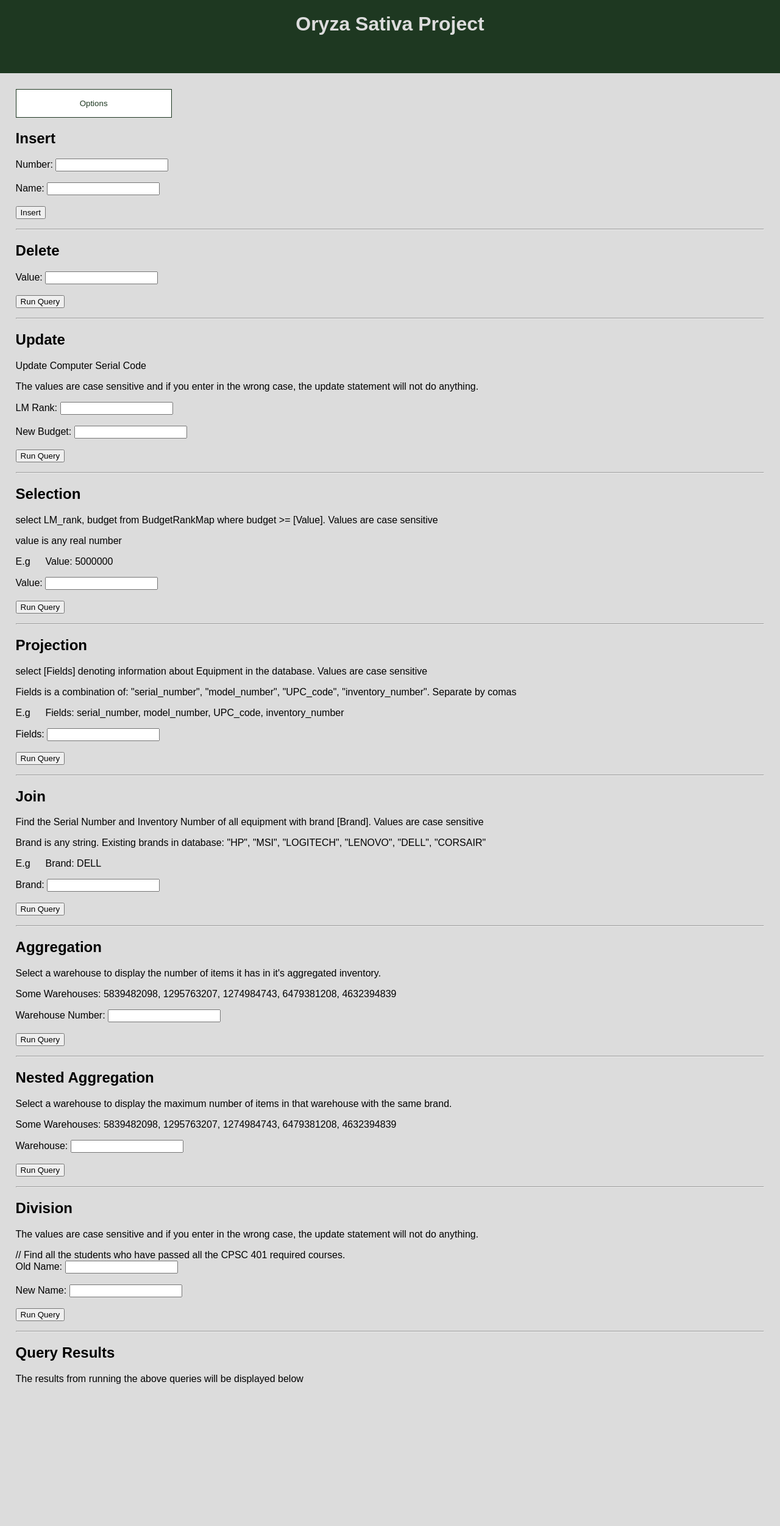
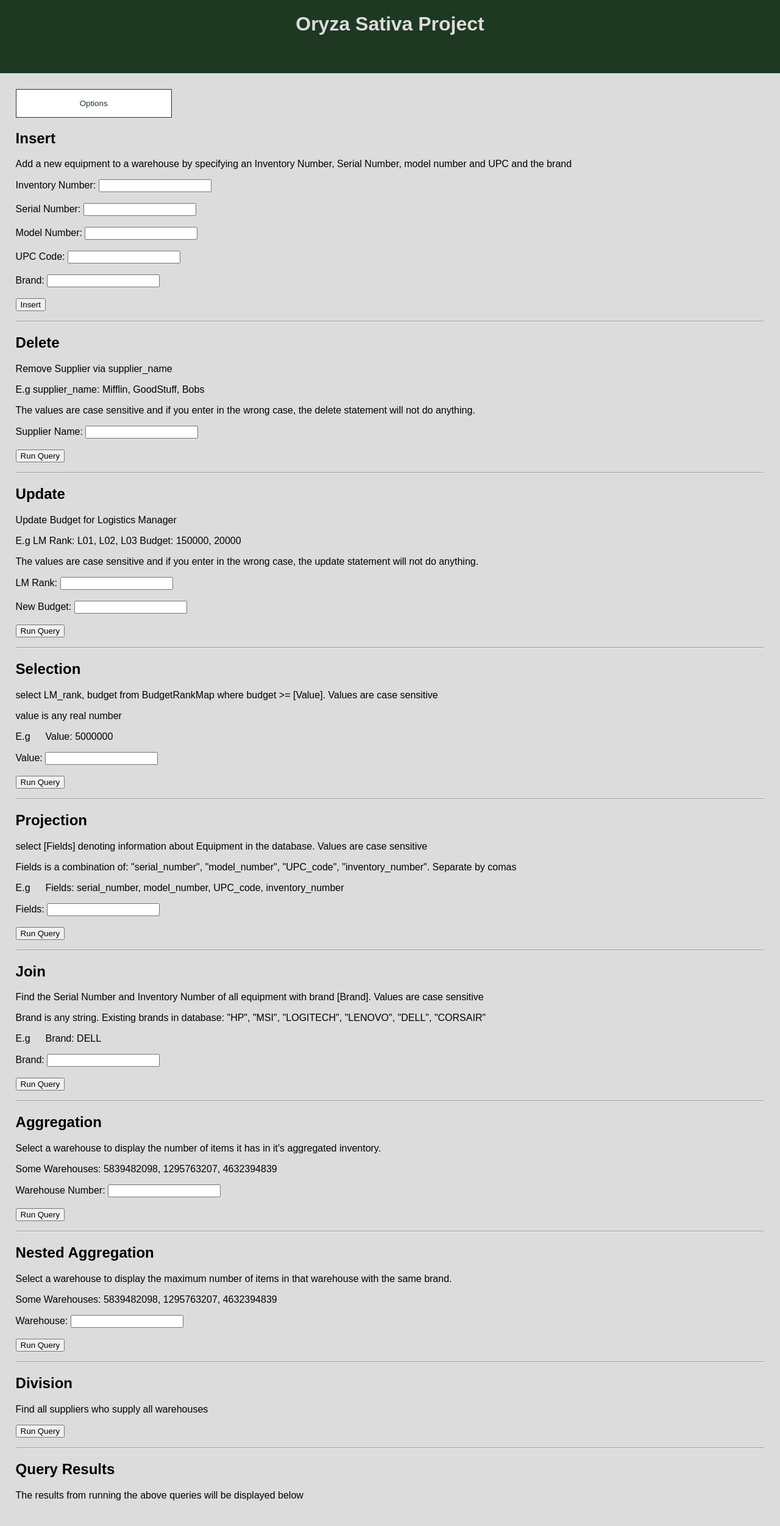
Before and after one commit to edvinkeskin/oryza_sativa_project, a PHP site: page / in a window 1280 px wide. Shown: the whole page at 61% size. Before the commit the page ends 2269 px from the top, so only its background shows below. Run offline with PHP 8.4, Linux system fonts and the light colour scheme.

Commit message:
Update index.php

```diff
--- a/my_app/public/index.php
+++ b/my_app/public/index.php
@@ -84,20 +84,24 @@
             position: absolute;
         }
 
-        .dropdown-content button {
+        .dropdown-content a {
             color: #1e3821;
             width: 20vw;
+            height: 4vh;
             font-size: 15px;
             background-color: white;
             border: 1px solid #1e3821;
             text-decoration: none;
+            text-align: center;
             display: block;
         }
 
-        .dropdown-content button:hover {
+        .dropdown-content a:hover {
             display: block;
             background-color: #1e3821;
             width: 20vw;
+            height: 4vh;
+            text-align: center;
             color: white
         }
 
@@ -181,24 +185,29 @@
         <div class="dropdown">
             <button>Options</button>
             <div class="dropdown-content">
-                <button>Insert</button>
-                <button>Delete</button>
-                <button>Update</button>
-                <button>Selection</button>
-                <button>Projection</button>
-                <button>Join</button>
-                <button>Aggregation</button>
-                <button>Nested Aggregation</button>
-                <button>Division</button>
+                <a href="#division">Query Results</a>
+                <a href="#insert">Insert</a>
+                <a href="#delete">Delete</a>
+                <a href="#update">Update</a>
+                <a href="#selection">Selection</a>
+                <a href="#projection">Projection</a>
+                <a href="#join">Join</a>
+                <a href="#aggregation">Aggregation</a>
+                <a href="#nested_aggregation">Nested Aggregation</a>
+                <a href="#division">Division</a>
             </div>
         </div>
 
-        <h2>Insert</h2>
-        <form method="POST" action="index.php">
+        <h2 id="insert">Insert</h2>
+        <p>Add a new equipment to a warehouse by specifying an Inventory Number, Serial Number, model number and UPC and the brand
+        <form method="POST" action="index.php" >
             <!--refresh page when submitted-->
             <input type="hidden" id="insertQueryRequest" name="insertQueryRequest">
-            Number: <input type="text" name="insNo"> <br><br>
-            Name: <input type="text" name="insName"> <br><br>
+            Inventory Number: <input type="text" name="iNum"> <br><br>
+            Serial Number: <input type="text" name="sNum"> <br><br>
+            Model Number: <input type="text" name="mNum"> <br><br>
+            UPC Code: <input type="text" name="upc"> <br><br>
+            Brand: <input type="text" name="brand"> <br><br>
 
             <input type="submit" value="Insert" name="insertSubmit">
             <p></p>
@@ -206,11 +215,15 @@
 
         <hr>
 
-        <h2>Delete</h2>
-        <form method="POST" action="index.php">
+        <h2 id="delete">Delete</h2>
+        <p>Remove Supplier via supplier_name
+        <p>E.g supplier_name: Mifflin, GoodStuff, Bobs
+        <p>The values are case sensitive and if you enter in the wrong case, the delete statement will not do anything.
+</p>
+        <form method="POST" action="index.php" >
             <!--refresh page when submitted-->
             <input type="hidden" id="deleteRequest" name="deleteRequest">
-            Value: <input type="text" name="deleteValue"> <br><br>
+            Supplier Name: <input type="text" name="deleteValue"> <br><br>
 
             <input type="submit" value="Run Query" name="deleteSubmit">
             <p></p>
@@ -218,12 +231,13 @@
 
         <hr>
 
-        <h2>Update</h2>
-        <p>Update Computer Serial Code
+        <h2 id="update">Update </h2>
+        <p>Update Budget for Logistics Manager
+        <p>E.g LM Rank: L01, L02, L03 Budget: 150000, 20000
         <p>The values are case sensitive and if you enter in the wrong case, the update statement will not do anything.
-        </p>
+</p>
 
-        <form method="POST" action="index.php">
+        <form method="POST" action="index.php" >
             <!--refresh page when submitted-->
             <input type="hidden" id="updateQueryRequest" name="updateQueryRequest">
             LM Rank: <input type="text" name="updateLM_rank"> <br><br>
@@ -239,7 +253,7 @@
 
         <hr>
 
-        <h2>Selection</h2>
+        <h2 id="selection">Selection</h2>
         <p>select LM_rank, budget from BudgetRankMap where budget >= [Value]. Values are case sensitive
         </p>
         <p>value is any real number
@@ -247,7 +261,7 @@
         <p>E.g &emsp; Value: 5000000
         </p>
 
-        <form method="GET" action="index.php">
+        <form method="GET" action="index.php" >
             <!--refresh page when submitted-->
             <input type="hidden" id="selectionRequest" name="selectionRequest">
 
@@ -259,14 +273,14 @@
 
         <hr>
 
-        <h2>Projection</h2>
+        <h2 id="projection">Projection</h2>
         <p>select [Fields] denoting information about Equipment in the database. Values are case sensitive
         </p>
         <p>Fields is a combination of: "serial_number", "model_number", "UPC_code", "inventory_number". Separate by comas
         <p>E.g &emsp; Fields: serial_number, model_number, UPC_code, inventory_number
         </p>
 
-        <form method="GET" action="index.php">
+        <form method="GET" action="index.php" >
             <!--refresh page when submitted-->
             <input type="hidden" id="projectionRequest" name="projectionRequest">
 
@@ -278,7 +292,7 @@
 
         <hr>
 
-        <h2>Join</h2>
+        <h2 id="join">Join</h2>
         <p>Find the Serial Number and Inventory Number of all equipment with brand [Brand]. Values are case sensitive
         </p>
         <p>Brand is any string. Existing brands in database: "HP", "MSI", "LOGITECH", "LENOVO", "DELL", "CORSAIR"
@@ -286,7 +300,7 @@
         <p>E.g &emsp; Brand: DELL
         </p>
 
-        <form method="GET" action="index.php">
+        <form method="GET" action="index.php" >
             <!--refresh page when submitted-->
             <input type="hidden" id="joinRequest" name="joinRequest">
 
@@ -298,12 +312,12 @@
 
         <hr>
 
-        <h2>Aggregation</h2>
+        <h2 id="aggregation">Aggregation</h2>
         <p>Select a warehouse to display the number of items it has in it's aggregated inventory.
-        <p>Some Warehouses: 5839482098, 1295763207, 1274984743, 6479381208, 4632394839
+        <p>Some Warehouses: 5839482098, 1295763207, 4632394839
         </p>
 
-        <form method="POST" action="index.php">
+        <form method="POST" action="index.php" >
             <!--refresh page when submitted-->
             <input type="hidden" id="aggregationRequest" name="aggregationRequest">
             Warehouse Number: <input type="text" name="wareHouseNum"> <br><br>
@@ -314,12 +328,12 @@
 
         <hr>
 
-        <h2>Nested Aggregation</h2>
+        <h2 id="nested_aggregation">Nested Aggregation</h2>
         <p>Select a warehouse to display the maximum number of items in that warehouse with the same brand.
-        <p>Some Warehouses: 5839482098, 1295763207, 1274984743, 6479381208, 4632394839
+        <p>Some Warehouses: 5839482098, 1295763207, 4632394839
         </p>
 
-        <form method="POST" action="index.php">
+        <form method="POST" action="index.php" >
             <!--refresh page when submitted-->
             <input type="hidden" id="nestedAggregationRequest" name="nestedAggregationRequest">
             Warehouse: <input type="text" name="wareHouseNum"> <br><br>
@@ -330,16 +344,13 @@
 
         <hr>
 
-        <h2>Division</h2>
-        <p>The values are case sensitive and if you enter in the wrong case, the update statement will not do anything.
+        <h2 id="division">Division</h2>
+        <p> Find all suppliers who supply all warehouses
         </p>
-        // Find all the students who have passed all the CPSC 401 required courses.
 
-        <form method="POST" action="index.php">
+        <form method="GET" action="index.php" >
             <!--refresh page when submitted-->
             <input type="hidden" id="divisionRequest" name="divisionRequest">
-            Old Name: <input type="text" name="oldName"> <br><br>
-            New Name: <input type="text" name="newName"> <br><br>
 
             <input type="submit" value="Run Query" name="divisionSubmit">
             <p></p>
@@ -537,17 +548,20 @@
         function handleInsertRequest() {
             global $db_conn;
 
+            $iNum = $_POST["iNum"];
+            $sNum = $_POST["sNum"];
+            $mNum = $_POST["mNum"];
+            $upc = $_POST["upc"];
+            $brand = $_POST["brand"];
+
             //Getting the values from user and insert data into the table
-            $tuple = array (
-                ":bind1" => $_POST['insNo'],
-                ":bind2" => $_POST['insName']
-            );
+            executePlainSQL("INSERT INTO Equipment_Stocks (serial_number, model_number, UPC_code, inventory_number)
+                             VALUES('${sNum}', '${mNum}', '${upc}', '${iNum}')");
 
-            $alltuples = array (
-                $tuple
-            );
+            executePlainSQL("INSERT INTO ModelNumberBrandMap (model_number, brand)
+                             VALUES('${mNum}', '${brand}')");
 
-            executeBoundSQL("insert into demoTable values (:bind1, :bind2)", $alltuples);
+            echo "<br> Added " . $sNum . " into Inventory " . $iNum . " and updated the brand map if appropriate";
             OCICommit($db_conn);
         }
 
@@ -623,6 +637,29 @@
 
             while ($row = OCI_Fetch_Array($result, OCI_BOTH)) {
                 echo "<tr><td>" . $row["SERIAL_NUMBER"] . "</td><td>" . $row["INVENTORY_NUMBER"] . "</td><td>" . $brand . "</td></tr>";
+            }
+
+            echo "</table>";
+            OCICommit($db_conn);
+        }
+
+        function handleDivisionRequest() {
+            global $db_conn;
+
+            $result = executePlainSQL(
+                "SELECT *
+                FROM EquipmentSupplier
+                WHERE NOT EXISTS (
+                (SELECT warehouse_number FROM PhysicalWarehouse) MINUS
+                (SELECT warehouse_number FROM SuppliedBy WHERE EquipmentSupplier.supplier_name = SuppliedBy.supplier_name))"
+            );
+            echo "<br>Retrieved data from Division Request:<br>";
+
+            echo "<table>";
+            echo "<tr><th>supplier name</th><th>email</th></tr>";
+
+            while ($row = OCI_Fetch_Array($result, OCI_BOTH)) {
+                echo "<tr>><td>" . $row["SUPPLIER_NAME"] . "</td><td>" . $row["EMAIL"] . "</td></tr>";
             }
 
             echo "</table>";
@@ -705,6 +742,8 @@
                     handleProjectionRequest();
                 } else if (array_key_exists('joinRequest', $_GET)) {
                     handleJoinRequest();
+                } else if (array_key_exists('divisionRequest', $_GET)) {
+                    handleDivisionRequest();
                 }
 
                 disconnectFromDB();
@@ -713,7 +752,7 @@
 
 		if (isset($_POST['reset']) || isset($_POST['updateSubmit']) || isset($_POST['insertSubmit']) || isset($_POST['deleteSubmit']) || isset($_POST['aggregationSubmit']) || isset($_POST['nestedAggregationSubmit'])) {
             handlePOSTRequest();
-        } else if (isset($_GET['selectionSubmit']) || isset($_GET['projectionSubmit']) || isset($_GET['joinSubmit'])) {
+        } else if (isset($_GET['selectionSubmit']) || isset($_GET['projectionSubmit']) || isset($_GET['joinSubmit']) || isset($_GET['divisionSubmit'])) {
             handleGETRequest();
         }
 		?>
```
